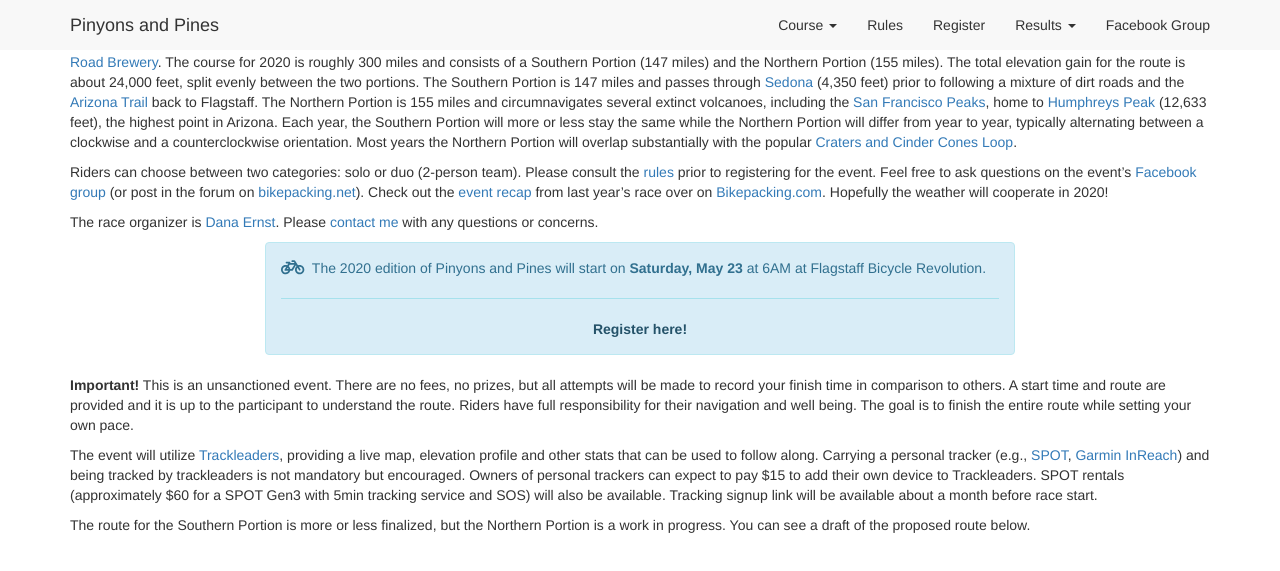
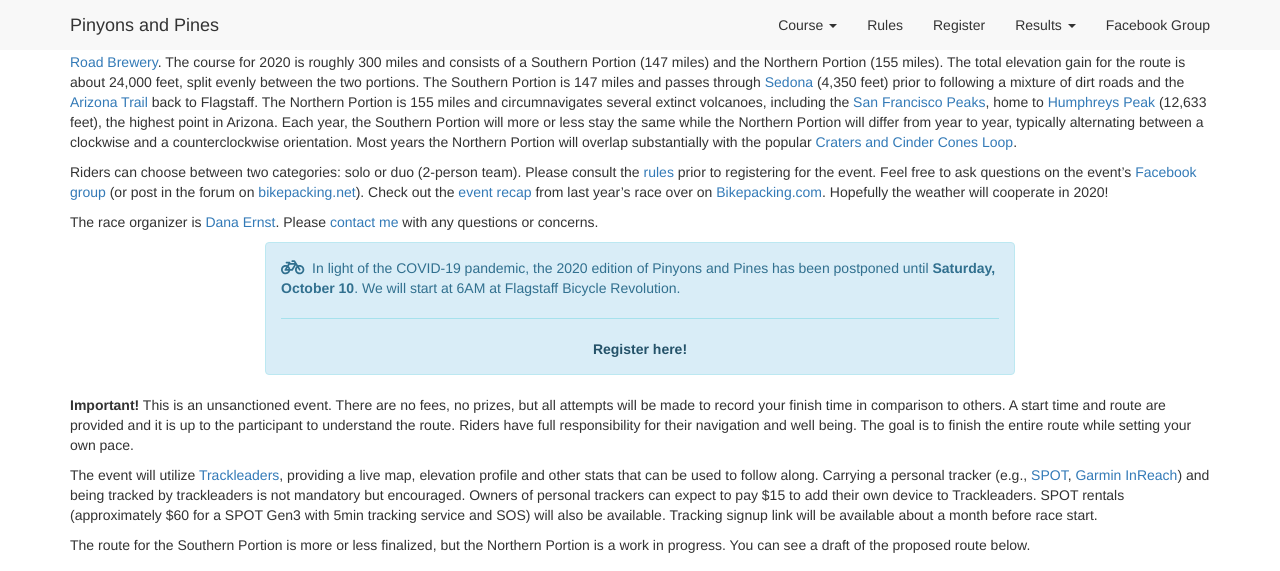
Before and after one commit to dcernst/PinyonsPines, a Jekyll site: the page built from index.md, in a window 1280 px wide and 900 px high, scrolled down 465 px, cut to the strip 0-571 px from the top of the window. Built offline with Jekyll 4.4.1, drawn with Linux system fonts in a browser that asks for light colours; nearby versions of some CDN libraries.

Commit message:
Update to date

```diff
--- a/index.md
+++ b/index.md
@@ -16,7 +16,7 @@
 </div>
 <div class="col-xs-12 col-sm-12 col-md-8 col-lg-8">
 <div class="alert alert-info" role="alert">
-<i class="fas fa-bicycle fa-lg"></i>&nbsp; The 2020 edition of Pinyons and Pines will start on <strong>Saturday, May 23</strong> at 6AM at Flagstaff Bicycle Revolution.
+<i class="fas fa-bicycle fa-lg"></i>&nbsp; In light of the COVID-19 pandemic, the 2020 edition of Pinyons and Pines has been postponed until <strong>Saturday, October 10</strong>. We will start at 6AM at Flagstaff Bicycle Revolution.
 
 <hr>
 <center>
```
